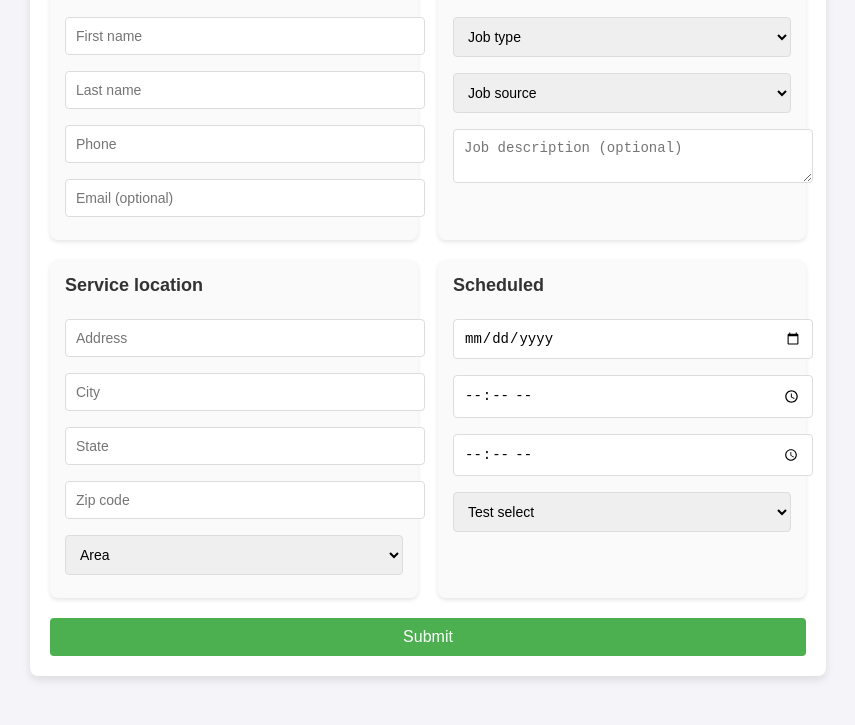
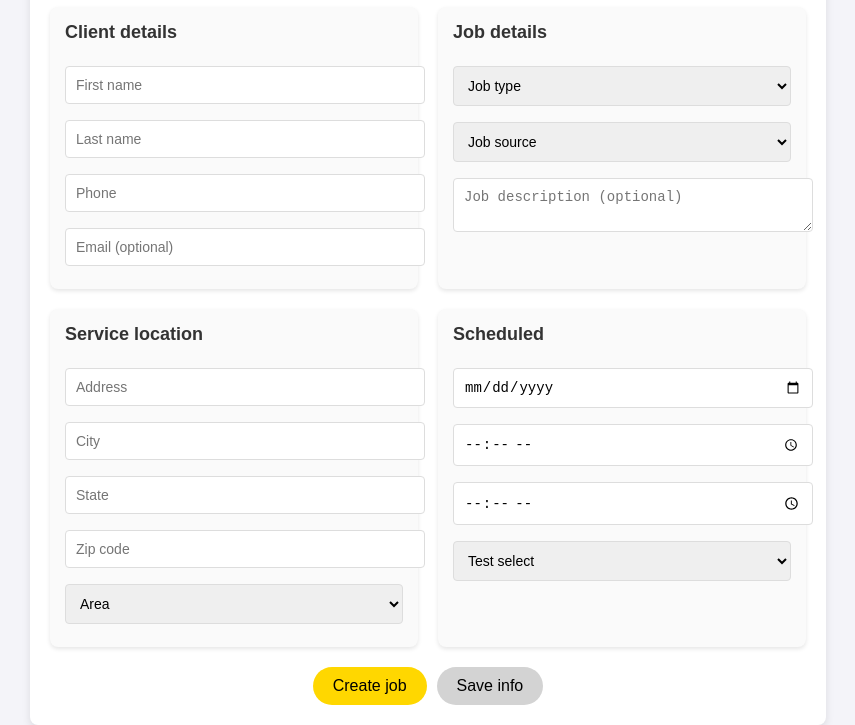
Before and after one commit to Zhenyafka/for_pipedrive, a React app: page / in a window 1280 px wide. Shown: the part 93-818 px from the top of the page, without its empty margins (190-1045 px from the left). Built offline with nearby package versions, Linux system fonts and the light colour scheme.

Commit message:
Added button and changed style

```diff
--- a/src/js/App.js
+++ b/src/js/App.js
@@ -1,10 +1,25 @@
-import React from 'react';
+import React, { useState } from 'react';
 import submitForm from '../js/functions';
 import '../styles/styles.css';
+
 function App() {
+    const [buttonText, setButtonText] = useState("Create job");
+    const [buttonColor, setButtonColor] = useState("#ffd700"); // Initial color
+
+    const handleSubmit = async () => {
+        const success = await submitForm();
+
+        if (success) {
+            setButtonText("Request is sent");
+            setButtonColor("red");
+        }
+    };
+
     return (
         <div id="app">
+            <h1>Create a Job</h1>
             <div className="form-grid">
+                {/* Client Details Section */}
                 <div className="form-section">
                     <h2>Client details</h2>
                     <input type="text" id="firstName" placeholder="First name"/>
@@ -13,6 +28,7 @@ function App() {
                     <input type="email" id="email" placeholder="Email (optional)"/>
                 </div>
 
+                {/* Job Details Section */}
                 <div className="form-section">
                     <h2>Job details</h2>
                     <select id="jobType">
@@ -35,6 +51,7 @@ function App() {
                     </select>
                 </div>
 
+                {/* Scheduled Section */}
                 <div className="form-section">
                     <h2>Scheduled</h2>
                     <input type="date" id="startDate"/>
@@ -46,7 +63,16 @@ function App() {
                 </div>
             </div>
 
-            <button onClick={submitForm}>Submit</button>
+            <div className="buttons-container">
+                <button
+                    className="create-job"
+                    style={{backgroundColor: buttonColor}}
+                    onClick={handleSubmit}
+                >
+                    {buttonText}
+                </button>
+                <button className="save-info">Save info</button>
+            </div>
         </div>
     );
 }
--- a/src/js/functions.js
+++ b/src/js/functions.js
@@ -48,11 +48,14 @@ export default async function submitForm() {
 
         if (result.success) {
             alert("Data saved to Pipedrive successfully!");
+            return true;
         } else {
             alert("Failed to save data: " + (result.error || "Unknown error"));
+            return false;
         }
     } catch (error) {
         console.error("Error:", error);
         alert("An error occurred while saving data.");
+        return false;
     }
 }
--- a/src/styles/styles.css
+++ b/src/styles/styles.css
@@ -50,19 +50,33 @@ textarea {
     resize: vertical;
 }
 
-button {
-    display: block;
-    width: 100%;
-    padding: 10px;
-    background-color: #4CAF50;
-    color: white;
-    font-size: 16px;
-    cursor: pointer;
-    border: none;
-    border-radius: 4px;
+.buttons-container {
+    display: flex;
+    justify-content: center;
+    gap: 10px;
     margin-top: 20px;
 }
 
-button:hover {
-    background-color: #45a049;
+.create-job {
+    background-color: #ffd700;
+    color: #000;
+    border: none;
+    padding: 10px 20px;
+    font-size: 1em;
+    border-radius: 25px;
+    cursor: pointer;
 }
+
+.save-info {
+    background-color: #d3d3d3;
+    color: #000;
+    border: none;
+    padding: 10px 20px;
+    font-size: 1em;
+    border-radius: 25px;
+    cursor: pointer;
+}
+
+.create-job:hover, .save-info:hover {
+    opacity: 0.9;
+}
```
